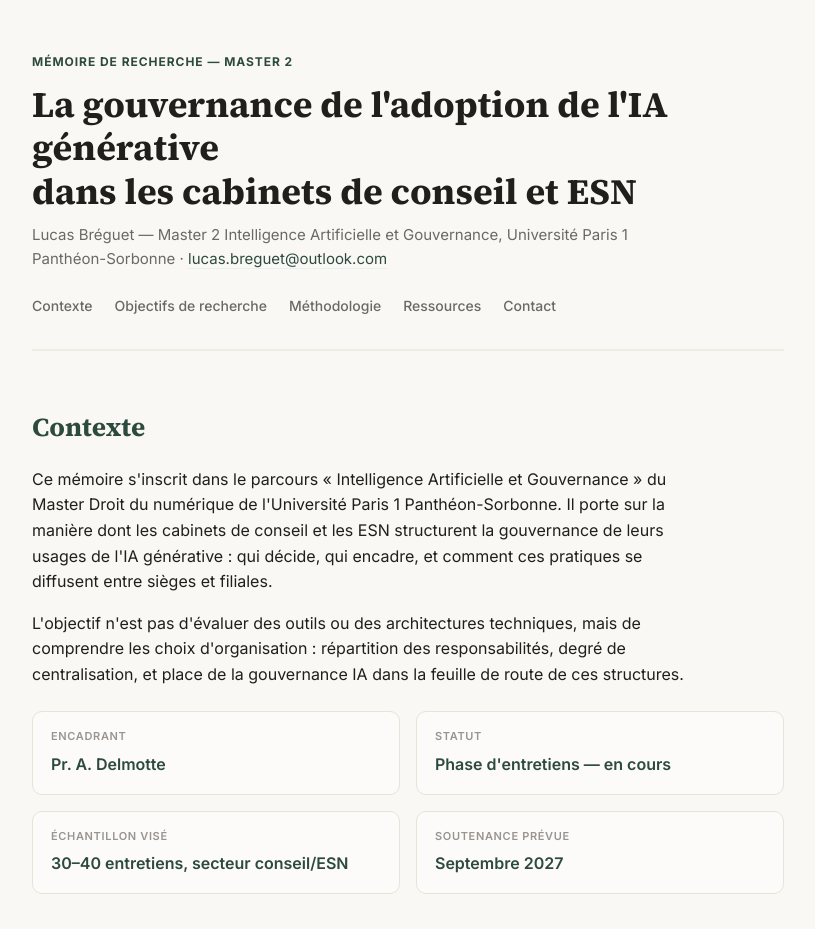
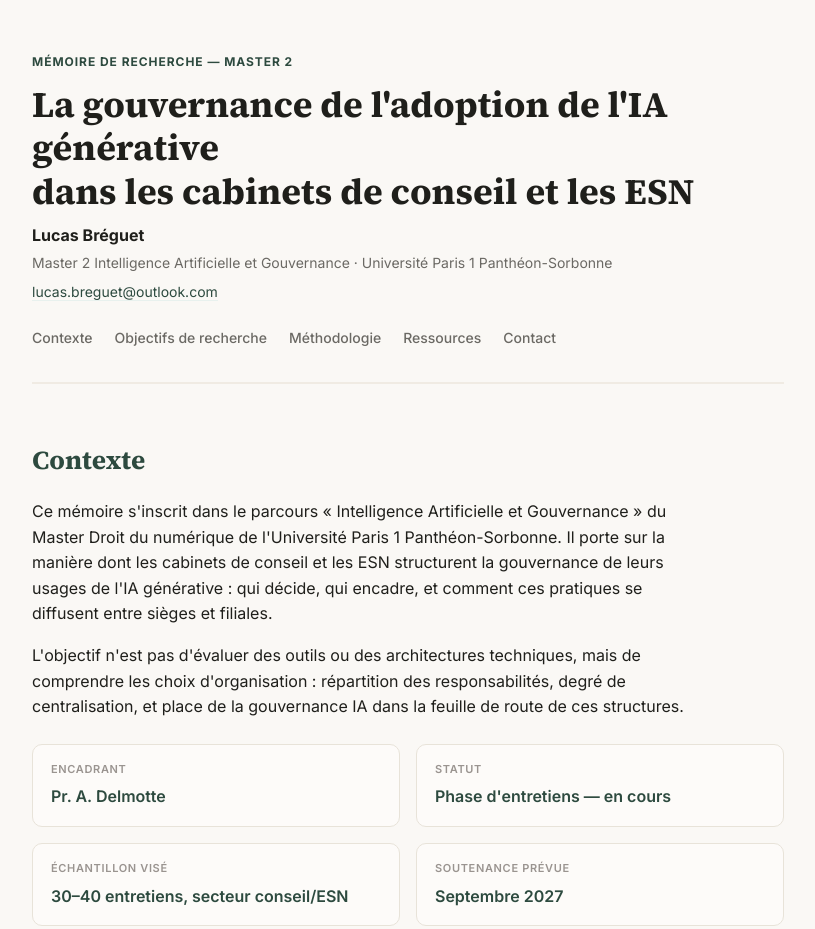
Before and after one commit to lcbreguet/lcbreguet.github.io, a plain HTML site: page index.html in a window 1280 px wide. Shown: the top 929 px of the page, without its empty margins (232-1047 px from the left). Drawn offline with Linux system fonts and the light colour scheme.

Commit message:
Fix title wording and improve byline formatting
- "les ESN" to match article agreement with "les cabinets de conseil"
- Split byline into name, role and email on separate lines for clarity

Co-Authored-By: Claude Sonnet 5 <noreply@anthropic.com>

```diff
--- a/index.html
+++ b/index.html
@@ -25,7 +25,10 @@
   header{margin-bottom:48px; padding-bottom:32px; border-bottom:2px solid var(--border-light)}
   .kicker{font-size:12px; letter-spacing:.08em; text-transform:uppercase; color:var(--accent); font-weight:700}
   h1{font-family:'Source Serif 4',Georgia,serif; font-size:36px; font-weight:700; margin:12px 0 10px; line-height:1.2}
-  .byline{color:var(--fg-dim); font-size:15px; margin-top:4px}
+  .byline{margin-top:10px; display:flex; flex-direction:column; gap:4px}
+  .byline-name{font-size:16px; font-weight:700; color:var(--fg)}
+  .byline-role{font-size:14px; color:var(--fg-dim)}
+  .byline-email{font-size:14px; margin-top:2px}
   .byline a{color:var(--accent); text-decoration:none; border-bottom:1.5px solid var(--accent-light); transition:all .2s}
   .byline a:hover{border-bottom-color:var(--accent)}
   nav{display:flex; gap:22px; margin:24px 0 0; font-size:14px; padding:0}
@@ -102,8 +105,12 @@
 
   <header>
     <div class="kicker">Mémoire de recherche — Master 2</div>
-    <h1>La gouvernance de l'adoption de l'IA générative<br>dans les cabinets de conseil et ESN</h1>
-    <p class="byline">Lucas Bréguet — Master 2 Intelligence Artificielle et Gouvernance, Université Paris 1 Panthéon-Sorbonne · <a href="mailto:lucas.breguet@outlook.com">lucas.breguet@outlook.com</a></p>
+    <h1>La gouvernance de l'adoption de l'IA générative<br>dans les cabinets de conseil et les ESN</h1>
+    <p class="byline">
+      <span class="byline-name">Lucas Bréguet</span>
+      <span class="byline-role">Master 2 Intelligence Artificielle et Gouvernance · Université Paris 1 Panthéon-Sorbonne</span>
+      <span class="byline-email"><a href="mailto:lucas.breguet@outlook.com">lucas.breguet@outlook.com</a></span>
+    </p>
     <nav>
       <a href="#contexte">Contexte</a>
       <a href="#objectifs">Objectifs de recherche</a>
```
